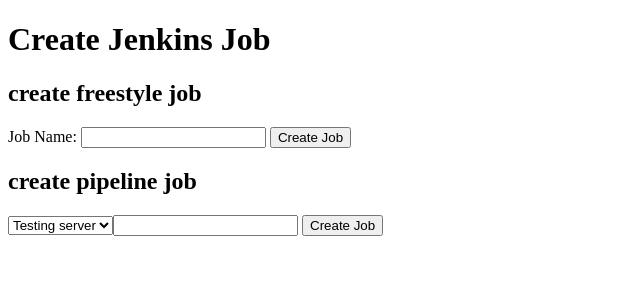
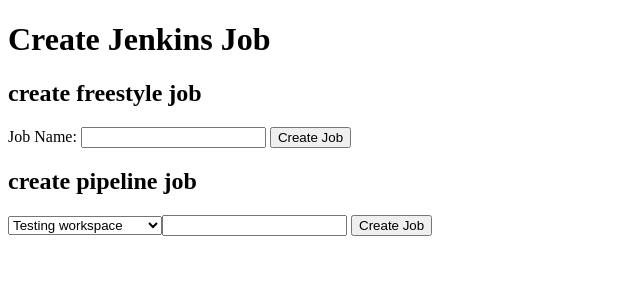
Before and after one commit to sivanmarom/DevOps-Application-Deployment-, a Flask app: template templates/create_jenkins_job.html in a window 1280 px wide. Shown: the top 300 px of the page, without its empty margins (0-640 px from the left). Run offline with Flask 3, Linux system fonts and the light colour scheme; the template is opened without the code that fills it, so the values that code supplies are empty.

Commit message:
version for image

```diff
--- a/templates/create_jenkins_job.html
+++ b/templates/create_jenkins_job.html
@@ -15,8 +15,8 @@
 <h2>create pipeline job</h2>
 <form method="POST" action="/create_jenkins_job_pipeline">
       <select class="select" name="workspace" id="workspace" required>
-  <option value="Testing">Testing server</option>
-  <option value="Production">Production</option>
+  <option value="Testing">Testing workspace</option>
+  <option value="Production">Production workspace</option>
         <label for="job2">Job Name:</label>
 
         <input type="text" id="job2" name="job2">
```
